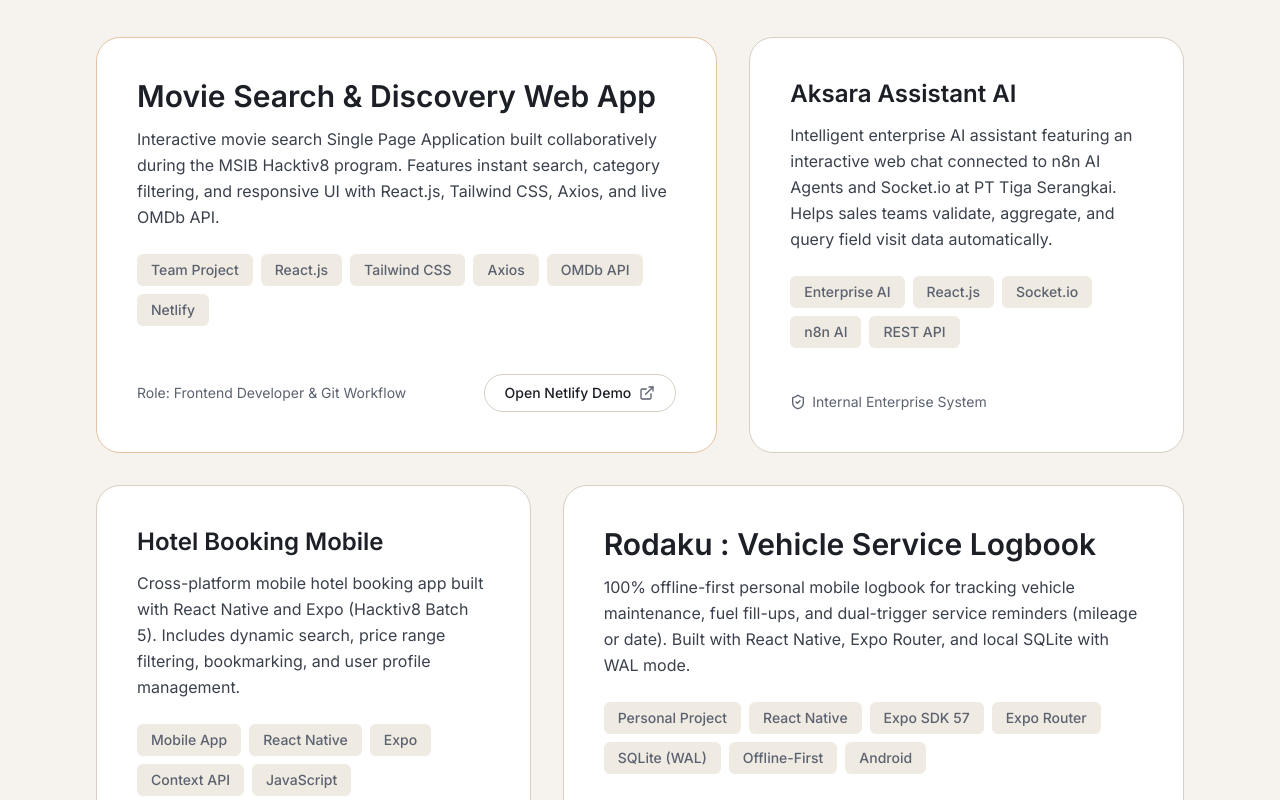
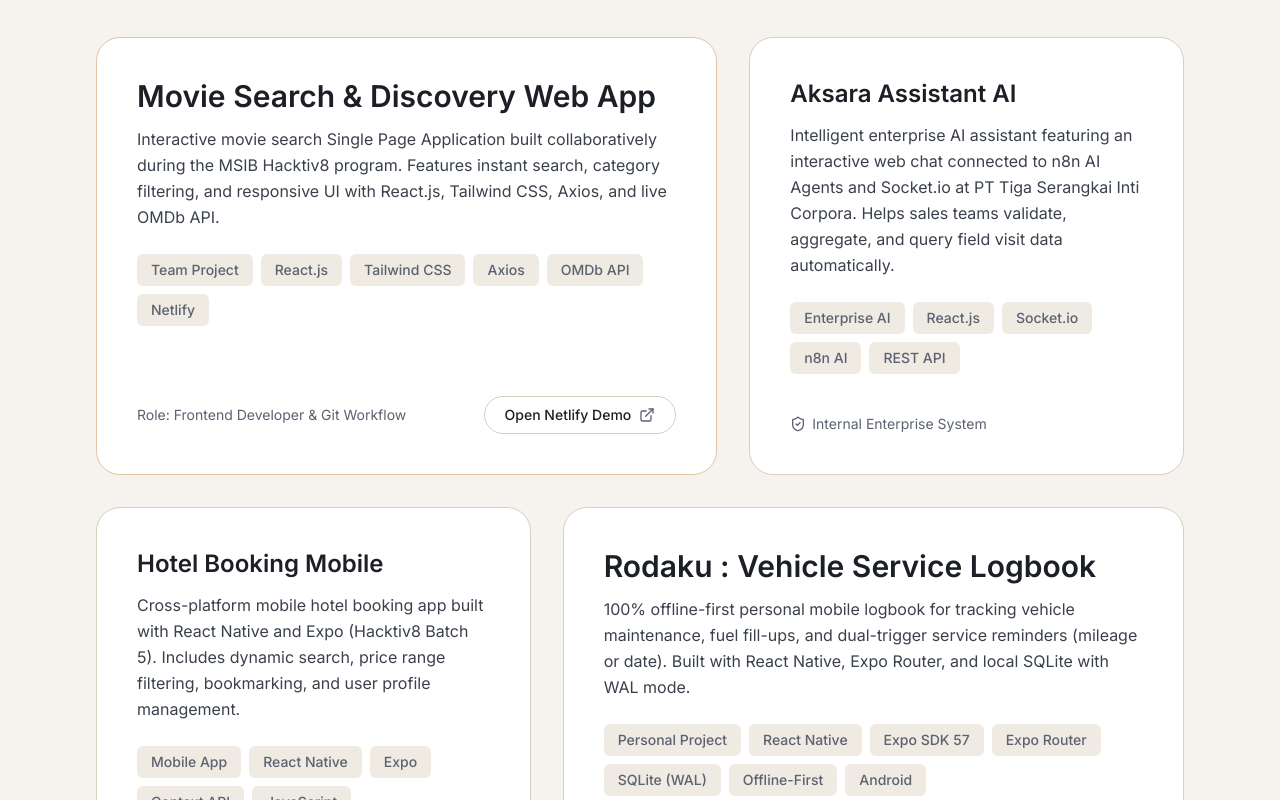
Before and after one commit to AldyOkta/portfolio, a React (Vite) app: page / in a window 1280 px wide. Shown: the part 1460-2260 px from the top of the page. Built offline with nearby package versions, Linux system fonts and the light colour scheme; no server answers.

Commit message:
Update nama perusahaan

```diff
--- a/src/App.jsx
+++ b/src/App.jsx
@@ -1,6 +1,6 @@
 import React, { useState, useCallback } from 'react';
 import { LanguageProvider } from './context/LanguageContext';
-import SmoothScroll from './components/ui/SmoothScroll';
+import SmoothScroll from './components/ui/SmoothScroll'
 import WeightSweepPreloader from './components/ui/weight-sweep-preloader';
 import Navbar from './components/Navbar';
 import Hero from './components/Hero';
--- a/src/components/Projects.jsx
+++ b/src/components/Projects.jsx
@@ -81,8 +81,8 @@ export default function Projects() {
 
               <p className="text-base text-[var(--text-body)] leading-relaxed mb-6">
                 {lang === 'en'
-                  ? "Intelligent enterprise AI assistant featuring an interactive web chat connected to n8n AI Agents and Socket.io at PT Tiga Serangkai. Helps sales teams validate, aggregate, and query field visit data automatically."
-                  : "Asisten AI cerdas berbasis antarmuka web chat terhubung ke n8n AI Agent dan Socket.io di PT Tiga Serangkai. Digunakan tim sales lapangan untuk validasi, rekapitulasi, dan pelaporan data kunjungan secara otomatis."
+                  ? "Intelligent enterprise AI assistant featuring an interactive web chat connected to n8n AI Agents and Socket.io at PT Tiga Serangkai Inti Corpora. Helps sales teams validate, aggregate, and query field visit data automatically."
+                  : "Asisten AI cerdas berbasis antarmuka web chat terhubung ke n8n AI Agent dan Socket.io di PT Tiga Serangkai Inti Corpora. Digunakan tim sales lapangan untuk validasi, rekapitulasi, dan pelaporan data kunjungan secara otomatis."
                 }
               </p>
 
--- a/src/data/portfolioData.js
+++ b/src/data/portfolioData.js
@@ -37,7 +37,7 @@ export const portfolioData = {
       id: "aksara-assistant",
       title: "Aksara Assistant - AI Sales Data Agent",
       category: "Fullstack & AI Integration",
-      badge: "PT Tiga Serangkai Internal Project",
+      badge: "PT Tiga Serangkai Inti Corpora Internal Project",
       description: "Asisten cerdas berbasis web chat UI interaktif terintegrasi Socket.io dan n8n AI Agent. Membantu tim sales merekapitulasi, memvalidasi, dan mengkueri data kunjungan lapangan secara otomatis.",
       tags: ["React.js", "Socket.io", "n8n AI Agent", "Tailwind CSS", "REST API"],
       featured: true,
```
